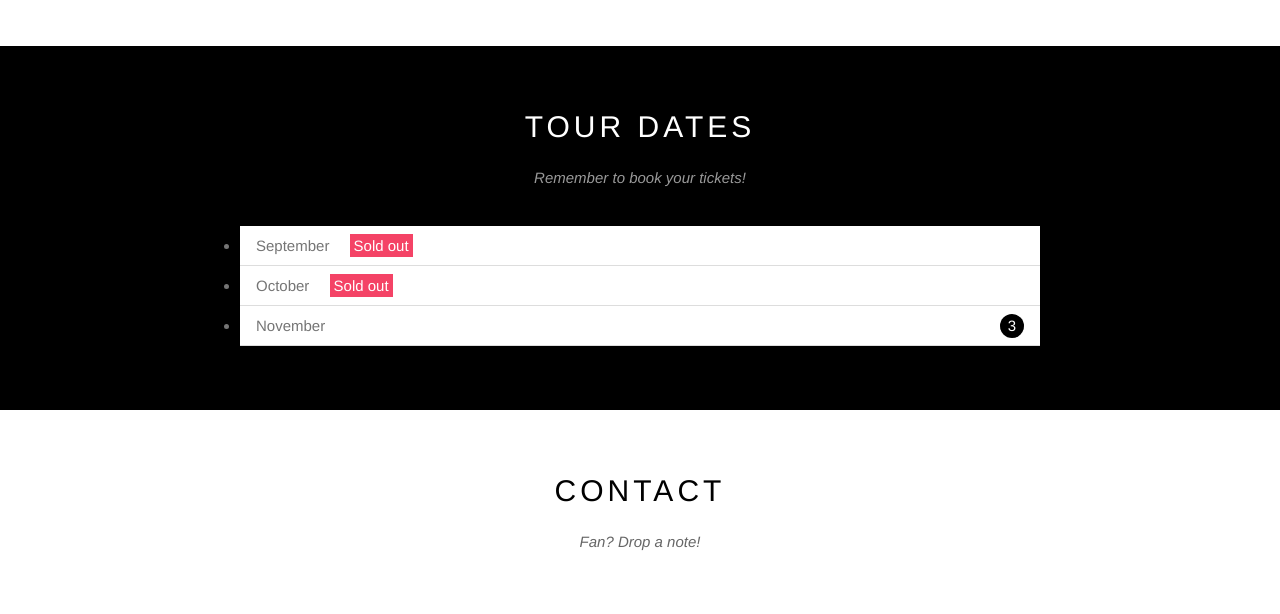
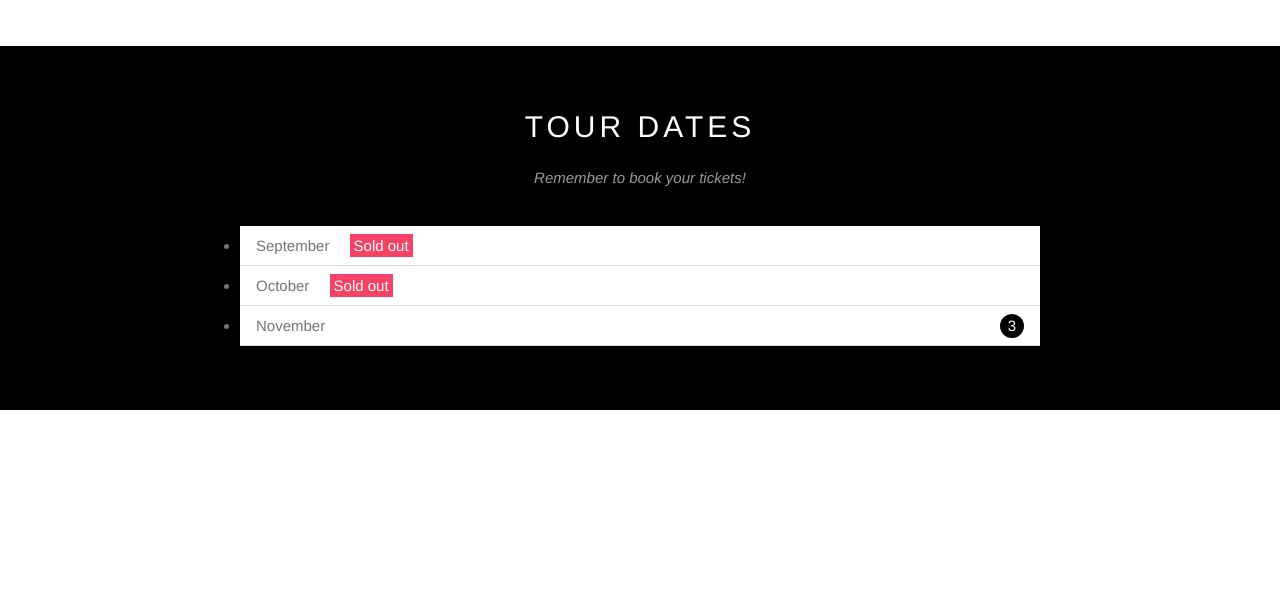
Before and after one commit to LeeVanNgoc/StudyHTML, a plain HTML site: page w3_band/index.html in a window 1280 px wide. Shown: the part 1195-1809 px from the top of the page. After the commit the page ends 1605 px from the top, so only its background shows below. Drawn offline with Linux system fonts and the light colour scheme.

Commit message:
Change contact of file index.html

```diff
--- a/w3_band/index.html
+++ b/w3_band/index.html
@@ -79,11 +79,7 @@
 			</div>
 			<!-- End Content Tour -->
 			<!-- Start Content Contact -->
-			<div class="content-section">
-				<h2 class="section-heading">CONTACT</h2>
-				<p class="section-sub-heading">Fan? Drop a note!</p>
 
-			</div>
 			<!-- End Content Contact -->
 
 		</div>
```
